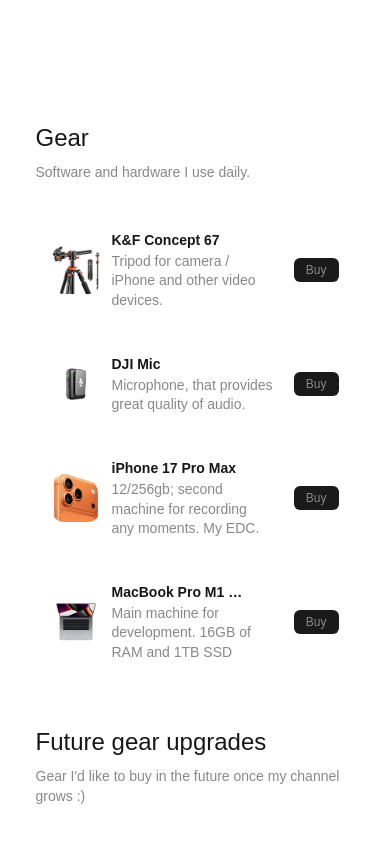
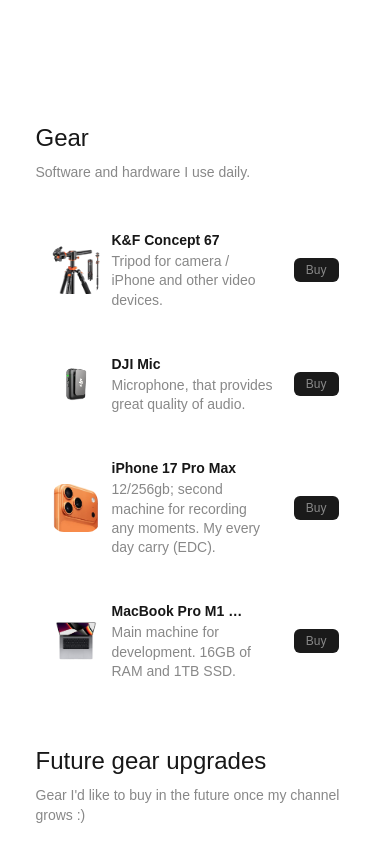
Before and after one commit to monokkai/maajer.io, a Next.js app: page /gear in a window 390 px wide. Shown: the top 844 px of the page. Built offline with nearby package versions, Linux system fonts and the light colour scheme.

Commit message:
Refine product descriptions in tools.ts
Updated descriptions for iPhone 17 Pro Max and MacBook Pro M1 Pro 16.

```diff
--- a/app/gear/tools.ts
+++ b/app/gear/tools.ts
@@ -16,14 +16,14 @@
   },
   {
     name: "iPhone 17 Pro Max",
-    description: "12/256gb; second machine for recording any moments. My EDC.",
+    description: "12/256gb; second machine for recording any moments. My every day carry (EDC).",
     icon: "/i3.webp",
     href: "https://www.apple.com/es/iphone-17-pro/",
     label: "Buy",
   },
   {
     name: 'MacBook Pro M1 Pro 16"',
-    description: "Main machine for development. 16GB of RAM and 1TB SSD",
+    description: "Main machine for development. 16GB of RAM and 1TB SSD.",
     icon: "/mac.png",
     href: "https://www.amazon.es/macbook-pro-16-m1/s?k=macbook+pro+16+m1",
     label: "Buy",
```
